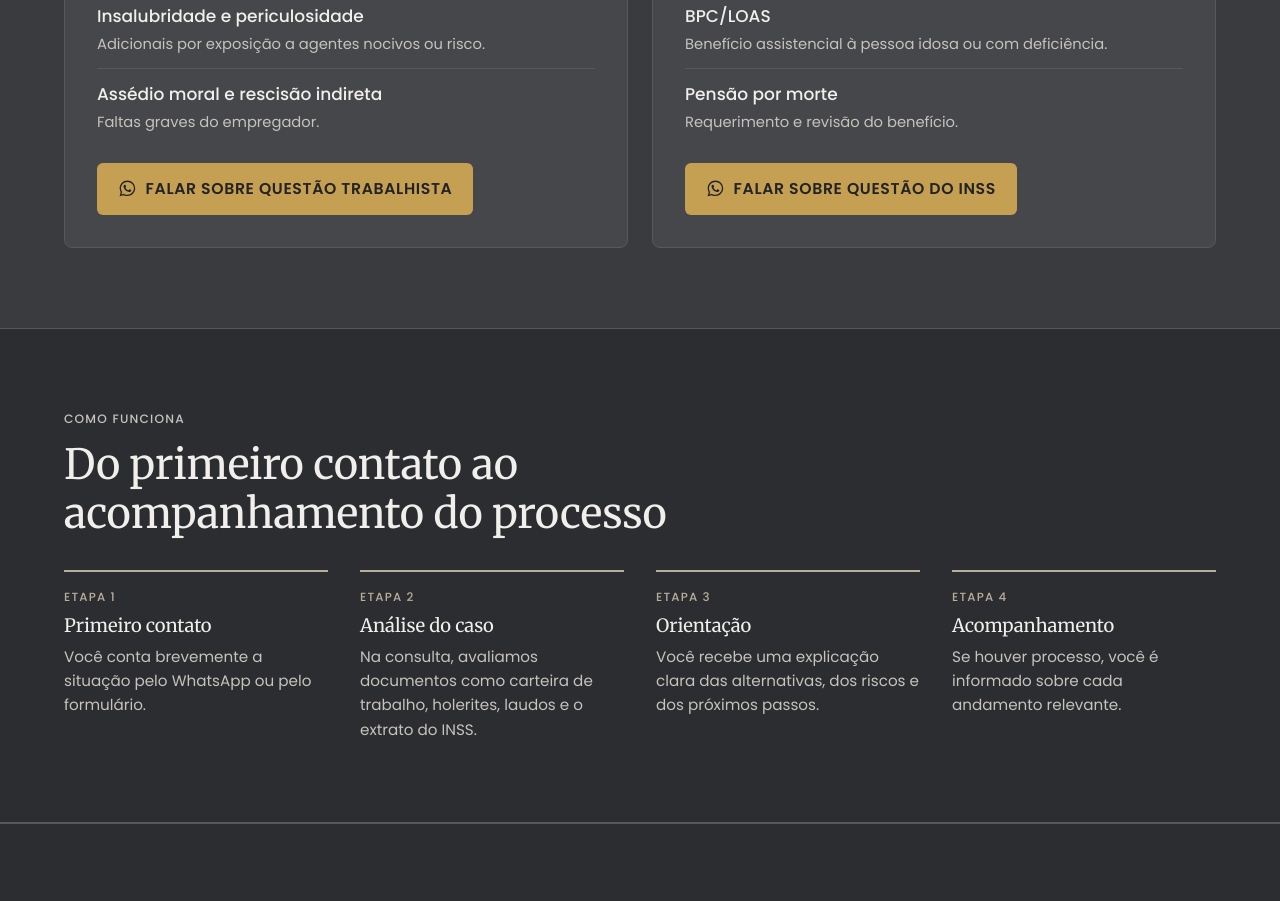
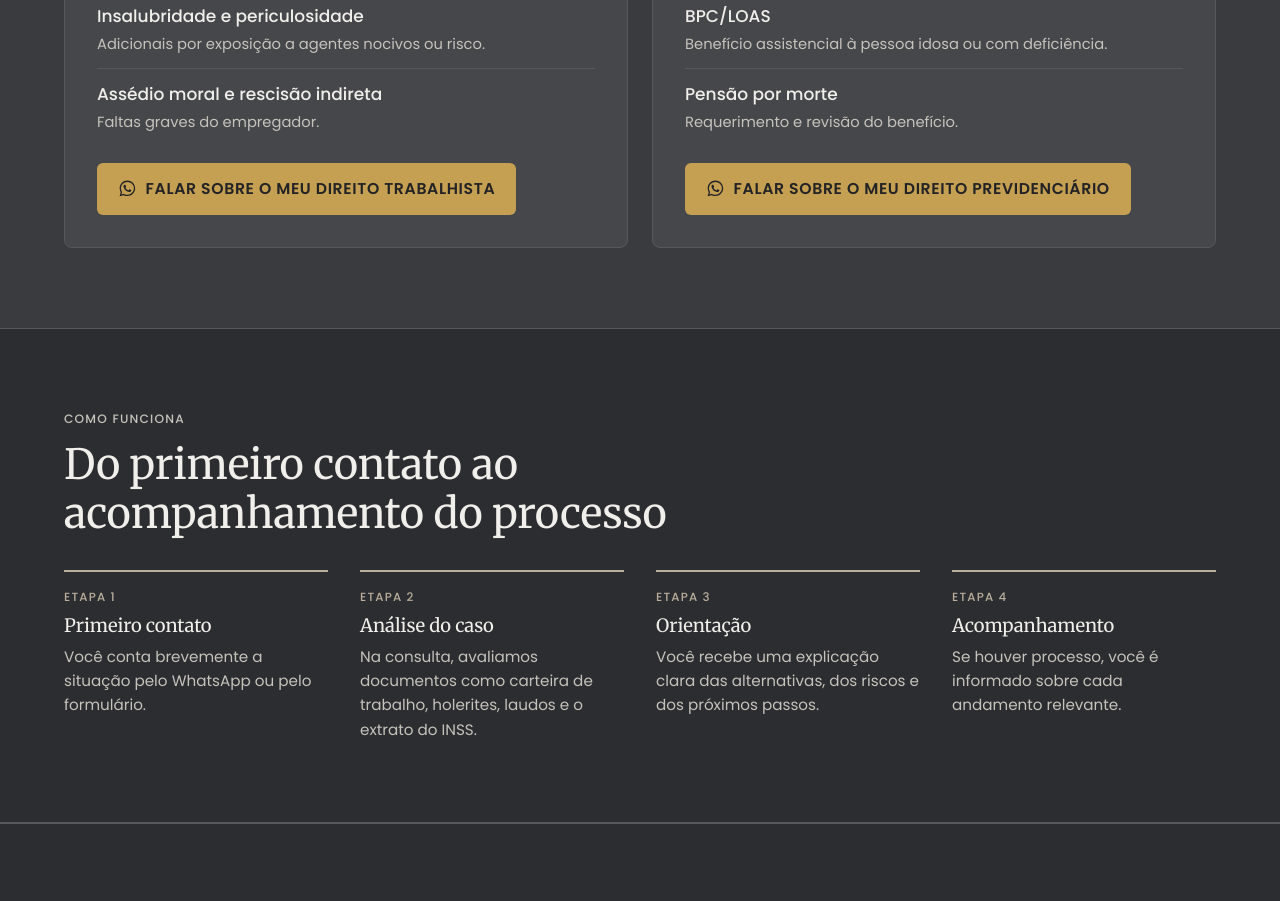
Before and after one commit to witalansilvaadvogado-droid/site-witalan, a plain HTML site: page index.html in a window 1280 px wide. Shown: the part 1976-2877 px from the top of the page. Drawn offline with Linux system fonts and the light colour scheme.

Commit message:
Ajusta texto dos botões das áreas de atuação
Co-Authored-By: Claude Opus 5.5 (1M context) <noreply@anthropic.com>
Claude-Session: https://claude.ai/code/session_01BUT3fMaC3fkfzz5Eawdg5F

```diff
--- a/index.html
+++ b/index.html
@@ -323,7 +323,7 @@ footer p { max-width: 42rem; }
               <li><strong>Insalubridade e periculosidade</strong><span>Adicionais por exposição a agentes nocivos ou risco.</span></li>
               <li><strong>Assédio moral e rescisão indireta</strong><span>Faltas graves do empregador.</span></li>
             </ul>
-            <a class="btn btn-wa wa-link" href="https://wa.me/5531985705908" target="_blank" rel="noopener" data-msg="Olá, gostaria de agendar uma consulta sobre uma questão trabalhista."><svg aria-hidden="true"><use href="#i-wa"/></svg>Falar sobre questão trabalhista</a>
+            <a class="btn btn-wa wa-link" href="https://wa.me/5531985705908" target="_blank" rel="noopener" data-msg="Olá, gostaria de agendar uma consulta sobre uma questão trabalhista."><svg aria-hidden="true"><use href="#i-wa"/></svg>Falar sobre o meu direito trabalhista</a>
           </div>
           <div class="area-bloco">
             <h3>Direito Previdenciário</h3>
@@ -335,7 +335,7 @@ footer p { max-width: 42rem; }
               <li><strong>BPC/LOAS</strong><span>Benefício assistencial à pessoa idosa ou com deficiência.</span></li>
               <li><strong>Pensão por morte</strong><span>Requerimento e revisão do benefício.</span></li>
             </ul>
-            <a class="btn btn-wa wa-link" href="https://wa.me/5531985705908" target="_blank" rel="noopener" data-msg="Olá, gostaria de agendar uma consulta sobre uma questão do INSS."><svg aria-hidden="true"><use href="#i-wa"/></svg>Falar sobre questão do INSS</a>
+            <a class="btn btn-wa wa-link" href="https://wa.me/5531985705908" target="_blank" rel="noopener" data-msg="Olá, gostaria de agendar uma consulta sobre uma questão do INSS."><svg aria-hidden="true"><use href="#i-wa"/></svg>Falar sobre o meu direito previdenciário</a>
           </div>
         </div>
       </div>
```
Also changed, not shown: blog/estabilidade-acidente.html (+2 -2 lines), blog/fim-escala-6x1-emenda-promulgada.html (+2 -2 lines), blog/horas-extras.html (+2 -2 lines), blog/prazo-acao.html (+2 -2 lines), blog/prazo-rescisao.html (+2 -2 lines), blog/professor-sem-aulas-sem-salario-tst.html (+2 -2 lines), blog/rescisao-indireta.html (+2 -2 lines), blog/sem-carteira.html (+2 -2 lines), blog/stf-folga-domingo-mulheres-convencao-coletiva.html (+2 -2 lines), previdenciario.html (+1 -1 lines), trabalhista.html (+1 -1 lines).
